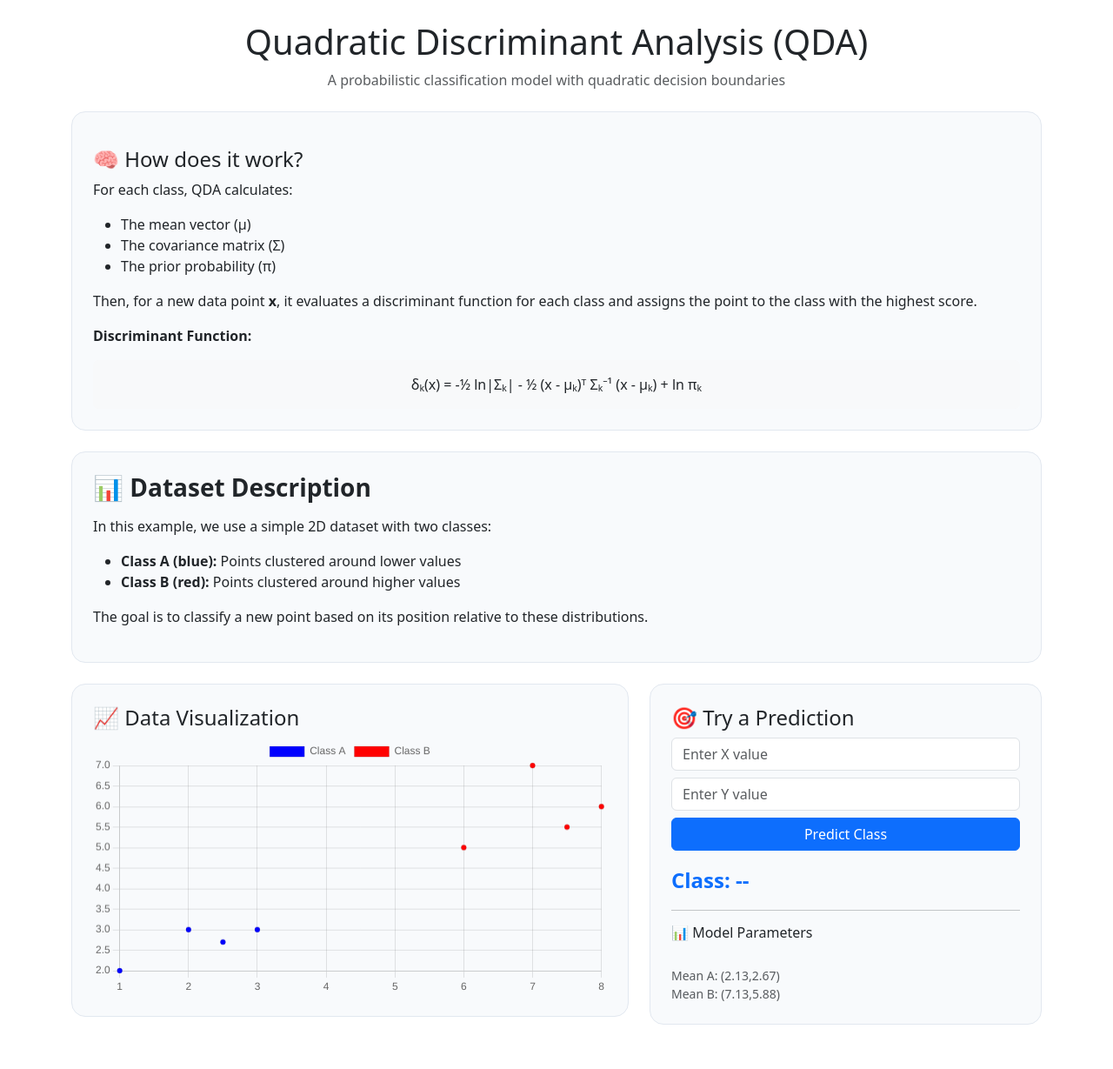
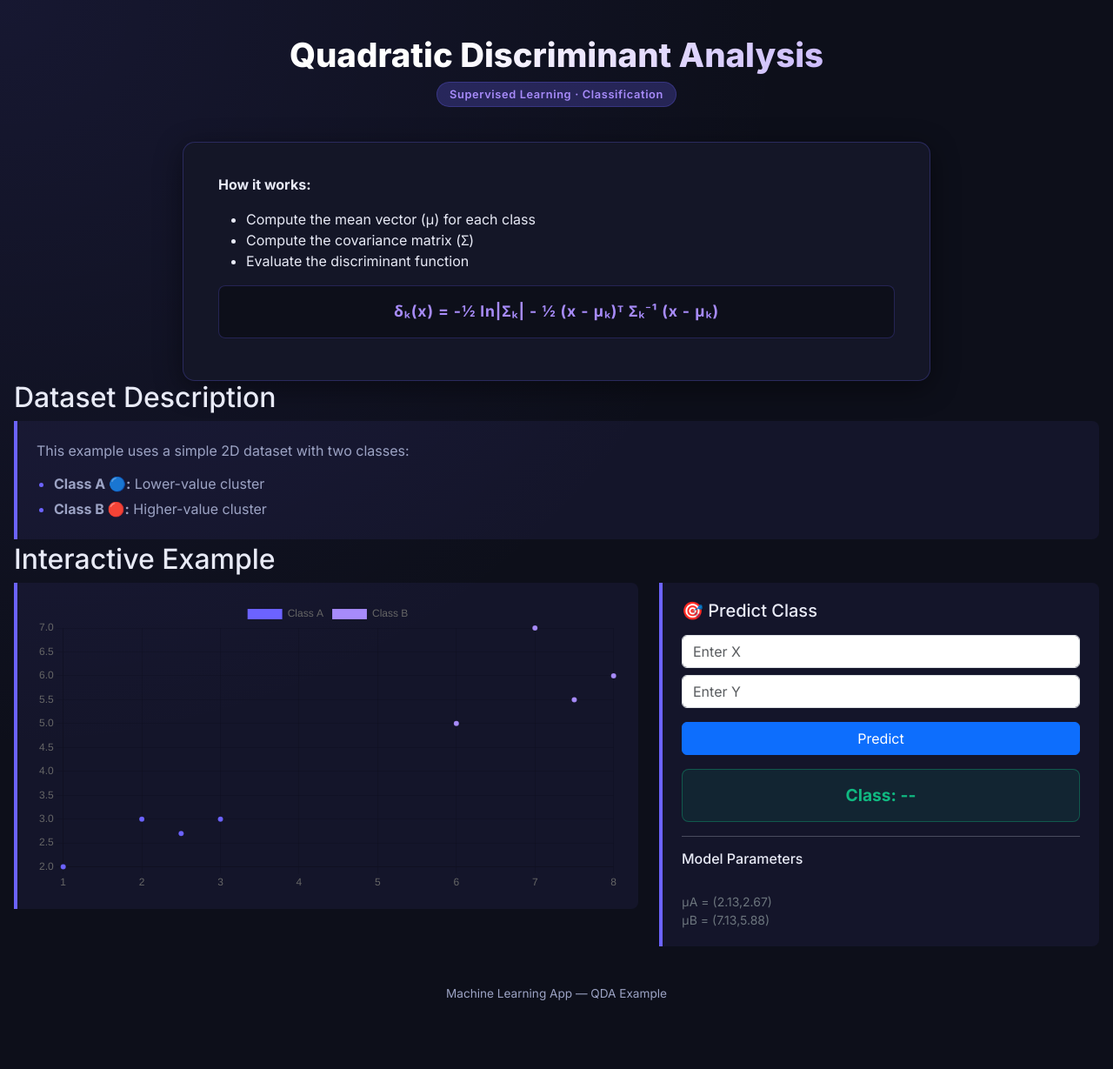
Before and after one commit to jdvargassanchez/machine-learning, a Flask app: page /qda-example in a window 1280 px wide. Shown: the whole page at 87% size. Before the commit the page ends 1178 px from the top, so only its background shows below. Run offline with Flask 3, Linux system fonts and the light colour scheme.

Commit message:
Interface improvement
The base style was added and the visual interface was improved

```diff
--- a/templates/qda_example.html
+++ b/templates/qda_example.html
@@ -3,115 +3,96 @@
 <head>
     <meta charset="UTF-8">
     <meta name="viewport" content="width=device-width, initial-scale=1.0">
-    <title>Quadratic Discriminant Analysis</title>
+    <title>QDA | Supervised Learning</title>
 
+    <!-- Bootstrap -->
     <link href="https://cdn.jsdelivr.net/npm/bootstrap@5.3.2/dist/css/bootstrap.min.css" rel="stylesheet">
+
+    <!-- TU CSS GLOBAL -->
+    <link rel="stylesheet" href="static/css/style.css">
+
+    <!-- Chart.js -->
     <script src="https://cdn.jsdelivr.net/npm/chart.js"></script>
-
-    <style>
-        .card-box {
-            border-radius: 1rem;
-            padding: 1.5rem;
-            background: #f8fafc;
-            border: 1px solid #e2e8f0;
-            margin-bottom: 1.5rem;
-        }
-        .result-box {
-            font-size: 1.5rem;
-            font-weight: bold;
-            color: #0d6efd;
-        }
-        .section-title {
-            font-weight: bold;
-            margin-bottom: 1rem;
-        }
-    </style>
 </head>
 
 <body class="inner-page">
 
-<div class="container mt-4">
-
     <!-- HEADER -->
-    <div class="text-center mb-4">
-        <h1>Quadratic Discriminant Analysis (QDA)</h1>
-        <p class="text-muted">A probabilistic classification model with quadratic decision boundaries</p>
+    <div class="page-header">
+        <h1>Quadratic Discriminant Analysis</h1>
+        <span class="badge-tag">Supervised Learning · Classification</span>
     </div>
 
+    <!-- CONTENT -->
+    <div class="content-card">
+
         <!-- EXPLANATION -->
-    <div class="card-box">
 
-        <h4 class="mt-3">🧠 How does it work?</h4>
-        <p>
-            For each class, QDA calculates:
-        </p>
+            <p><strong>How it works:</strong></p>
             <ul>
-            <li>The mean vector (μ)</li>
-            <li>The covariance matrix (Σ)</li>
-            <li>The prior probability (π)</li>
+                <li>Compute the mean vector (μ) for each class</li>
+                <li>Compute the covariance matrix (Σ)</li>
+                <li>Evaluate the discriminant function</li>
             </ul>
 
-        <p>
-            Then, for a new data point <strong>x</strong>, it evaluates a discriminant function for each class and assigns
-            the point to the class with the highest score.
-        </p>
-
-        <p><strong>Discriminant Function:</strong></p>
-
-        <div class="bg-light p-3 rounded text-center">
-            δₖ(x) = -½ ln|Σₖ| - ½ (x - μₖ)ᵀ Σₖ⁻¹ (x - μₖ) + ln πₖ
+            <div class="formula">
+                δₖ(x) = -½ ln|Σₖ| - ½ (x - μₖ)ᵀ Σₖ⁻¹ (x - μₖ)
             </div>
         </div>
 
-    <!-- DATASET EXPLANATION -->
-    <div class="card-box">
-        <h3 class="section-title">📊 Dataset Description</h3>
+        <!-- DATASET -->
+        <h2 class="section-title">Dataset Description</h2>
+        <div class="box">
             <p>
-            In this example, we use a simple 2D dataset with two classes:
+                This example uses a simple 2D dataset with two classes:
             </p>
             <ul>
-            <li><strong>Class A (blue):</strong> Points clustered around lower values</li>
-            <li><strong>Class B (red):</strong> Points clustered around higher values</li>
+                <li><strong>Class A 🔵:</strong> Lower-value cluster</li>
+                <li><strong>Class B 🔴:</strong> Higher-value cluster</li>
             </ul>
-        <p>
-            The goal is to classify a new point based on its position relative to these distributions.
-        </p>
         </div>
 
         <!-- MAIN -->
-    <div class="row">
+        <h2 class="section-title">Interactive Example</h2>
+
+        <div class="row g-4">
 
             <!-- CHART -->
-        <div class="col-md-7">
-            <div class="card-box">
-                <h4>📈 Data Visualization</h4>
+            <div class="col-lg-7">
+                <div class="box">
                     <canvas id="qdaChart"></canvas>
                 </div>
             </div>
 
-        <!-- INTERACTION -->
-        <div class="col-md-5">
-            <div class="card-box">
+            <!-- PANEL -->
+            <div class="col-lg-5">
+                <div class="box">
 
-                <h4>🎯 Try a Prediction</h4>
+                    <h5 class="mb-3">🎯 Predict Class</h5>
 
-                <input type="number" id="inputX" class="form-control mb-2" placeholder="Enter X value">
-                <input type="number" id="inputY" class="form-control mb-2" placeholder="Enter Y value">
+                    <input type="number" id="inputX" class="form-control mb-2" placeholder="Enter X">
+                    <input type="number" id="inputY" class="form-control mb-2" placeholder="Enter Y">
 
-                <button class="btn btn-primary w-100" onclick="predictClass()">Predict Class</button>
+                    <button class="btn btn-primary w-100 mt-2" onclick="predictClass()">Predict</button>
 
-                <div class="mt-3">
-                    <div id="result" class="result-box">Class: --</div>
-                    <small id="details" class="text-muted"></small>
+                    <div class="result-box mt-3">
+                        <h2 id="result">Class: --</h2>
                     </div>
+
+                    <div class="mt-2 text-center text-secondary small" id="details"></div>
 
                     <hr>
 
-                <h6>📊 Model Parameters</h6>
-                <div id="modelInfo" class="small text-muted"></div>
+                    <h6>Model Parameters</h6>
+                    <div id="modelInfo" class="text-secondary small"></div>
 
                 </div>
             </div>
+        </div>
+
+        <!-- FOOTER -->
+        <div class="footer">
+            <p>Machine Learning App — QDA Example</p>
         </div>
 
     </div>
@@ -179,7 +160,7 @@ function dot(a,b){
 }
 
 /* ===============================
-   QDA FUNCTION
+   QDA
 ================================ */
 function discriminant(x,mu,sigma){
     let inv=inverse(sigma);
@@ -228,8 +209,8 @@ function predictClass(){
    INFO
 ================================ */
 modelInfo.innerText=`
-Mean A: (${muA.map(v=>v.toFixed(2))})
-Mean B: (${muB.map(v=>v.toFixed(2))})
+μA = (${muA.map(v=>v.toFixed(2))})
+μB = (${muB.map(v=>v.toFixed(2))})
 `;
 
 /* ===============================
@@ -239,8 +220,8 @@ new Chart(document.getElementById("qdaChart"),{
     type:"scatter",
     data:{
         datasets:[
-            {label:"Class A",data:classA,backgroundColor:"blue"},
-            {label:"Class B",data:classB,backgroundColor:"red"}
+            {label:"Class A",data:classA,backgroundColor:"#6c63ff"},
+            {label:"Class B",data:classB,backgroundColor:"#a78bfa"}
         ]
     }
 });
```
Lines whose indentation alone changed are shown as unchanged.
